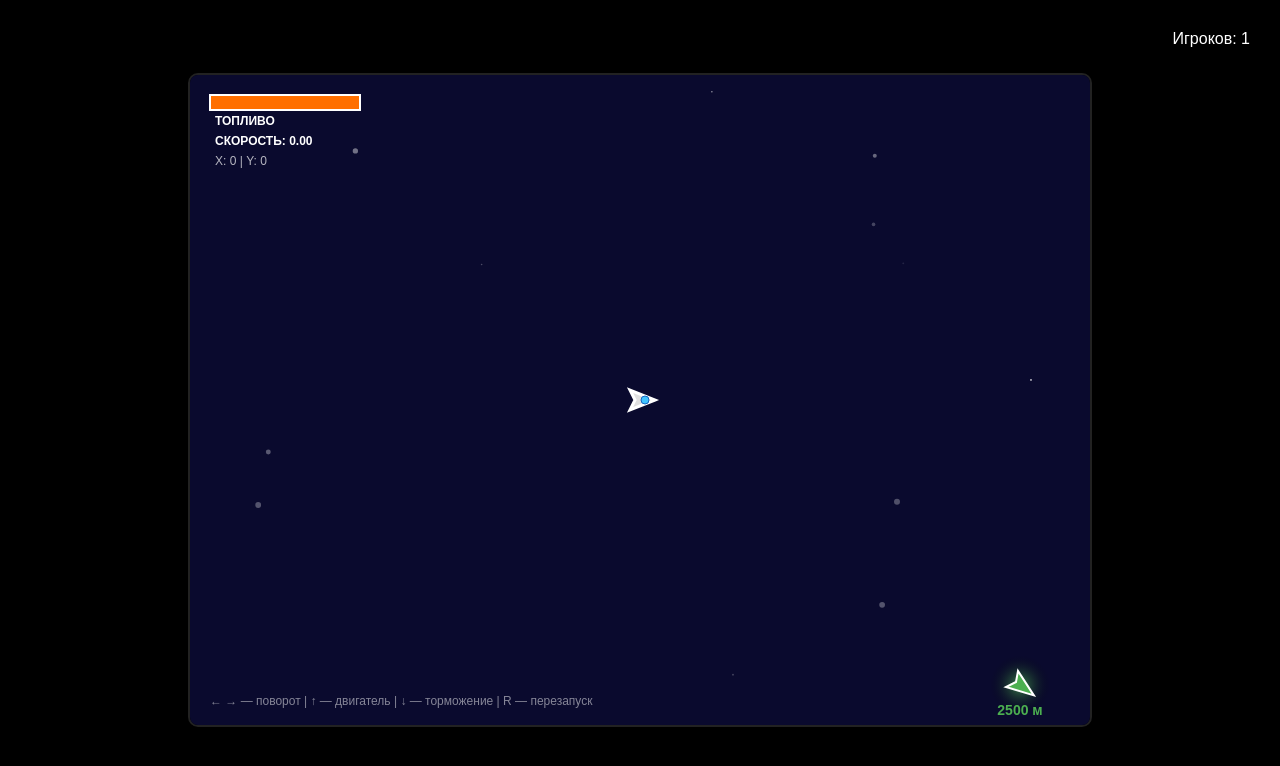
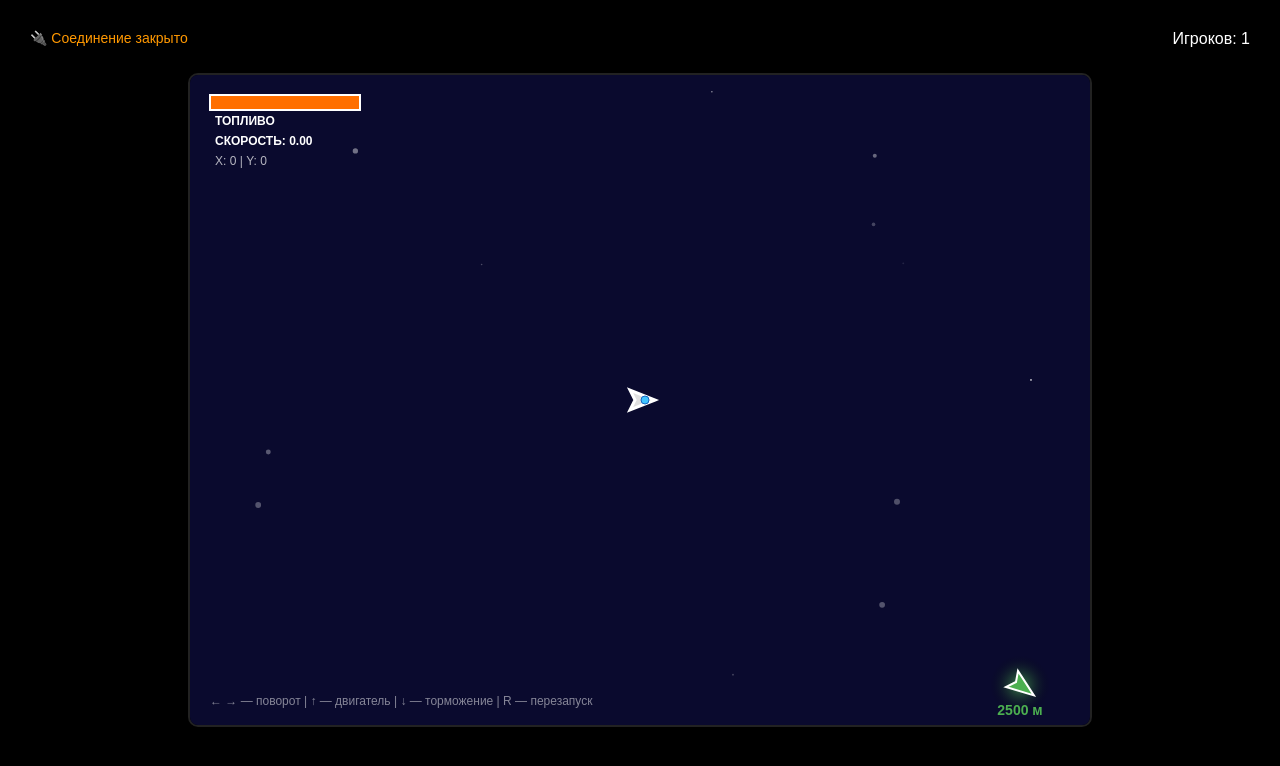
Before and after one commit to taron161/space-game, a website: page public/index.html in a window 1280 px wide. Drawn offline with Linux system fonts and the light colour scheme.

Commit message:
Merge remote changes111

```diff
--- a/public/index.html
+++ b/public/index.html
@@ -36,20 +36,36 @@
             background: rgba(0, 0, 0, 0.7);
             padding: 10px;
             border-radius: 5px;
+            z-index: 100;
+        }
+
+        #connectionStatus {
+            position: fixed;
+            top: 20px;
+            left: 20px;
+            color: white;
+            font-size: 14px;
+            background: rgba(0, 0, 0, 0.7);
+            padding: 10px;
+            border-radius: 5px;
+            z-index: 100;
         }
     </style>
 </head>
 <body>
     <canvas id="gameCanvas" width="900" height="650"></canvas>
     <div id="playerCount">Игроков: 1</div>
+    <div id="connectionStatus">Подключение...</div>
 
     <script>
         const canvas = document.getElementById('gameCanvas');
         const ctx = canvas.getContext('2d');
         const playerCountEl = document.getElementById('playerCount');
+        const connectionStatusEl = document.getElementById('connectionStatus');
 
         // ==================== ПОДКЛЮЧЕНИЕ К СЕРВЕРУ ====================
-        const ws = new WebSocket(`ws://${window.location.host}`);
+        const protocol = window.location.protocol === 'https:' ? 'wss://' : 'ws://';
+        const ws = new WebSocket(protocol + window.location.host);
 
         // Игровые объекты
         const planets = [];
@@ -71,7 +87,9 @@
             angle: 0,
             fuel: 100,
             alive: true,
-            trail: []
+            trail: [],
+            color: '#E0E0E0',
+            name: 'Игрок'
         };
 
         // Создание звёздного поля
@@ -91,15 +109,31 @@
 
         // ==================== ОБРАБОТКА СООБЩЕНИЙ ====================
         ws.onopen = () => {
-            console.log('Подключено к серверу');
+            console.log('✅ Подключено к серверу');
+            connectionStatusEl.textContent = '✅ Подключено';
+            connectionStatusEl.style.color = '#4CAF50';
+        };
+
+        ws.onerror = (error) => {
+            console.error('❌ Ошибка WebSocket:', error);
+            connectionStatusEl.textContent = '❌ Ошибка подключения';
+            connectionStatusEl.style.color = '#F44336';
+        };
+
+        ws.onclose = () => {
+            console.log('🔌 Соединение закрыто');
+            connectionStatusEl.textContent = '🔌 Соединение закрыто';
+            connectionStatusEl.style.color = '#FF9800';
         };
 
         ws.onmessage = (event) => {
+            try {
                 const data = JSON.parse(event.data);
 
                 switch (data.type) {
                     case 'init':
                         playerId = data.playerId;
+                        planets.length = 0;
                         planets.push(...data.planets);
                         goal = data.goal;
 
@@ -113,6 +147,7 @@
                                 myShip.name = p.name;
                             }
                         });
+                        console.log('🎮 Игра инициализирована');
                         break;
 
                     case 'state':
@@ -144,6 +179,9 @@
                 }
 
                 playerCountEl.textContent = `Игроков: ${otherPlayers.size + 1}`;
+            } catch (e) {
+                console.error('Ошибка обработки сообщения:', e);
+            }
         };
 
         // ==================== ФИЗИКА ====================
@@ -213,7 +251,12 @@
             if (e.key.toLowerCase() === 'r') {
                 myShip.alive = true;
                 myShip.trail = [];
+                myShip.vx = 0;
+                myShip.vy = 0;
+                myShip.fuel = 100;
+                if (ws.readyState === WebSocket.OPEN) {
                     ws.send(JSON.stringify({ type: 'respawn' }));
+                }
             }
         });
         window.addEventListener('keyup', (e) => {
@@ -503,7 +546,6 @@
 
             ctx.restore();
 
-            // Имя игрока
             if (!isMyShip && ship.name) {
                 ctx.fillStyle = 'white';
                 ctx.font = '12px Arial';
@@ -588,12 +630,10 @@
             drawGoal();
             drawGoalArrow();
 
-            // Отрисовка других игроков
             otherPlayers.forEach(player => {
                 drawShip(player, false);
             });
 
-            // Отрисовка своего корабля
             drawShip(myShip, true);
 
             drawUI();
```
Lines whose indentation alone changed are shown as unchanged.
